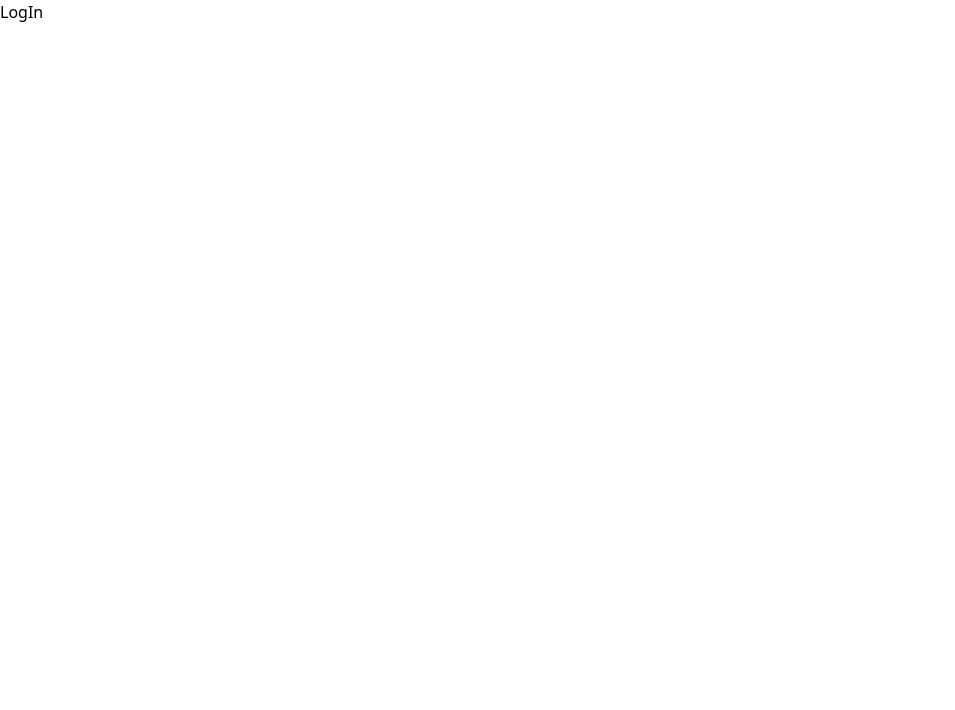
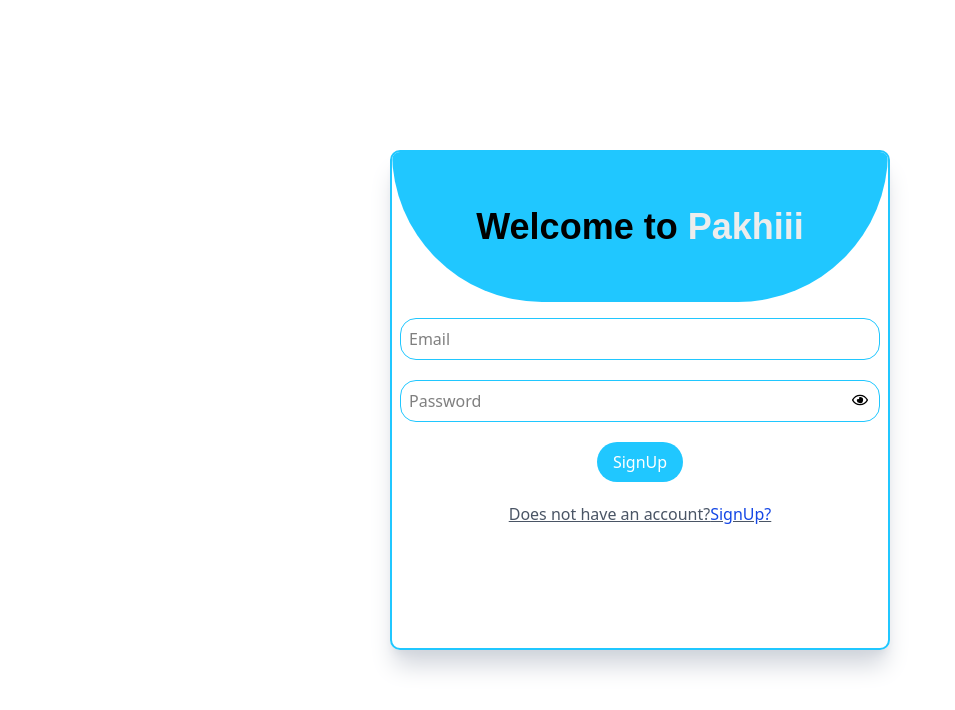
Before and after one commit to prakhar06022004/Chat-Application, a React (Vite) app in the folder frontend/: page /login in a window 1280 px wide. Shown: the top 710 px of the page, without its empty margins (0-955 px from the left). Built offline with nearby package versions, Linux system fonts and the light colour scheme.

Commit message:
created signup and login page now writing a code of fetch api

```diff
--- a/frontend/src/pages/LogIn.jsx
+++ b/frontend/src/pages/LogIn.jsx
@@ -1,9 +1,67 @@
-import React from 'react'
+import { useState } from "react";
+import { useNavigate } from "react-router-dom";
+import { FaRegEye } from "react-icons/fa";
+import { FaEyeSlash } from "react-icons/fa";
 
 function LogIn() {
+  const navigate = useNavigate();
+  const [showPassword, setShowPassword] = useState(false);
   return (
-    <div>LogIn</div>
-  )
+    <div className="w-full h-screen flex justify-center items-center p-2">
+      <div className="w-full max-w-[500px] h-[500px] border-2 border-[#20c7ff] shadow-xl shadow-gray-300 rounded-[10px] flex flex-col overflow-hidden select-none">
+        <div className="bg-[#20c7ff] w-full sm:h-[150px] h-[120px] rounded-b-full flex justify-center items-center text-center">
+          <h1 className="font-lobster sm:text-4xl text-3xl sm:mb-0 mb-5 font-bold">
+            Welcome to <span className="text-[#ededed]">Pakhiii</span>
+          </h1>
+        </div>
+        <form className="flex flex-col justify-center items-center w-full mt-4 gap-5 px-2">
+          <input
+            type="email"
+            id=""
+            placeholder="Email"
+            className="    w-full p-2 rounded-2xl outline-none
+    border border-[#20c7ff]
+    focus:border-[#20c7ff]
+    focus:ring-1 focus:ring-[#20c7ff]
+    transition-all duration-300"
+          />
+          <div className="w-full relative">
+            <input
+              type={showPassword ? "text" : "password"}
+              id=""
+              placeholder="Password"
+              className="w-full p-2 rounded-2xl outline-none
+    border border-[#20c7ff]
+    focus:border-[#20c7ff]
+    focus:ring-1 focus:ring-[#20c7ff]
+    transition-all duration-300 relative"
+            />
+            {showPassword ? (
+              <FaEyeSlash
+                className="absolute right-3 top-3 cursor-pointer"
+                onClick={() => setShowPassword(false)}
+              />
+            ) : (
+              <FaRegEye
+                className="absolute right-3 top-3 cursor-pointer"
+                onClick={() => setShowPassword(true)}
+              />
+            )}
+          </div>
+
+          <button className="bg-[#20c7ff] py-2 px-4 cursor-pointer rounded-3xl text-white">
+            SignUp
+          </button>
+          <p className="underline text-gray-600 cursor-pointer">
+            Does not have an account?
+            <span className="text-blue-700" onClick={() => navigate("/signup")}>
+              SignUp?
+            </span>
+          </p>
+        </form>
+      </div>
+    </div>
+  );
 }
 
-export default LogIn
+export default LogIn;
--- a/frontend/src/pages/SignUp.jsx
+++ b/frontend/src/pages/SignUp.jsx
@@ -1,7 +1,14 @@
+import { useNavigate } from "react-router-dom";
+import { FaRegEye } from "react-icons/fa";
+import { FaEyeSlash } from "react-icons/fa";
+import { useState } from "react";
+
 function SignUp() {
+  const navigate = useNavigate();
+  const [showPassword, setShowPassword] = useState(false);
   return (
     <div className="w-full h-screen flex justify-center items-center p-2">
-      <div className="w-full max-w-[500px] h-[500px] border-2 border-[#20c7ff] shadow-xl shadow-gray-300 rounded-[10px] flex flex-col overflow-hidden">
+      <div className="w-full max-w-[500px] h-[500px] border-2 border-[#20c7ff] shadow-xl shadow-gray-300 rounded-[10px] flex flex-col overflow-hidden select-none">
         <div className="bg-[#20c7ff] w-full sm:h-[150px] h-[120px] rounded-b-full flex justify-center items-center text-center">
           <h1 className="font-lobster sm:text-4xl text-3xl sm:mb-0 mb-5 font-bold">
             Welcome to <span className="text-[#ededed]">Pakhiii</span>
@@ -16,13 +23,10 @@ function SignUp() {
     border border-[#20c7ff]
     focus:border-[#20c7ff]
     focus:ring-1 focus:ring-[#20c7ff]
-    transition-all duration-300
-  "
+    transition-all duration-300"
           />
-
           <input
             type="email"
-            name=""
             id=""
             placeholder="Email"
             className="    w-full p-2 rounded-2xl outline-none
@@ -31,20 +35,40 @@ function SignUp() {
     focus:ring-1 focus:ring-[#20c7ff]
     transition-all duration-300"
           />
-          <input
-            type="password"
-            name=""
-            id=""
-            placeholder="Password"
-            className="    w-full p-2 rounded-2xl outline-none
+          <div className="w-full relative">
+            {" "}
+            <input
+              type={showPassword ? "text" : "password"}
+              id=""
+              placeholder="Password"
+              className="w-full p-2 rounded-2xl outline-none
     border border-[#20c7ff]
     focus:border-[#20c7ff]
     focus:ring-1 focus:ring-[#20c7ff]
-    transition-all duration-300"
-          />
+    transition-all duration-300 relative"
+            />
+            {showPassword ? (
+              <FaEyeSlash
+                className="absolute right-3 top-3 cursor-pointer"
+                onClick={() => setShowPassword(false)}
+              />
+            ) : (
+              <FaRegEye
+                className="absolute right-3 top-3 cursor-pointer"
+                onClick={() => setShowPassword(true)}
+              />
+            )}
+          </div>
+
           <button className="bg-[#20c7ff] py-2 px-4 cursor-pointer rounded-3xl text-white">
             SignUp
           </button>
+          <p className="underline text-gray-600 cursor-pointer">
+            Already have an account?
+            <span className="text-blue-700" onClick={() => navigate("/login")}>
+              Login?
+            </span>
+          </p>
         </form>
       </div>
     </div>
```
